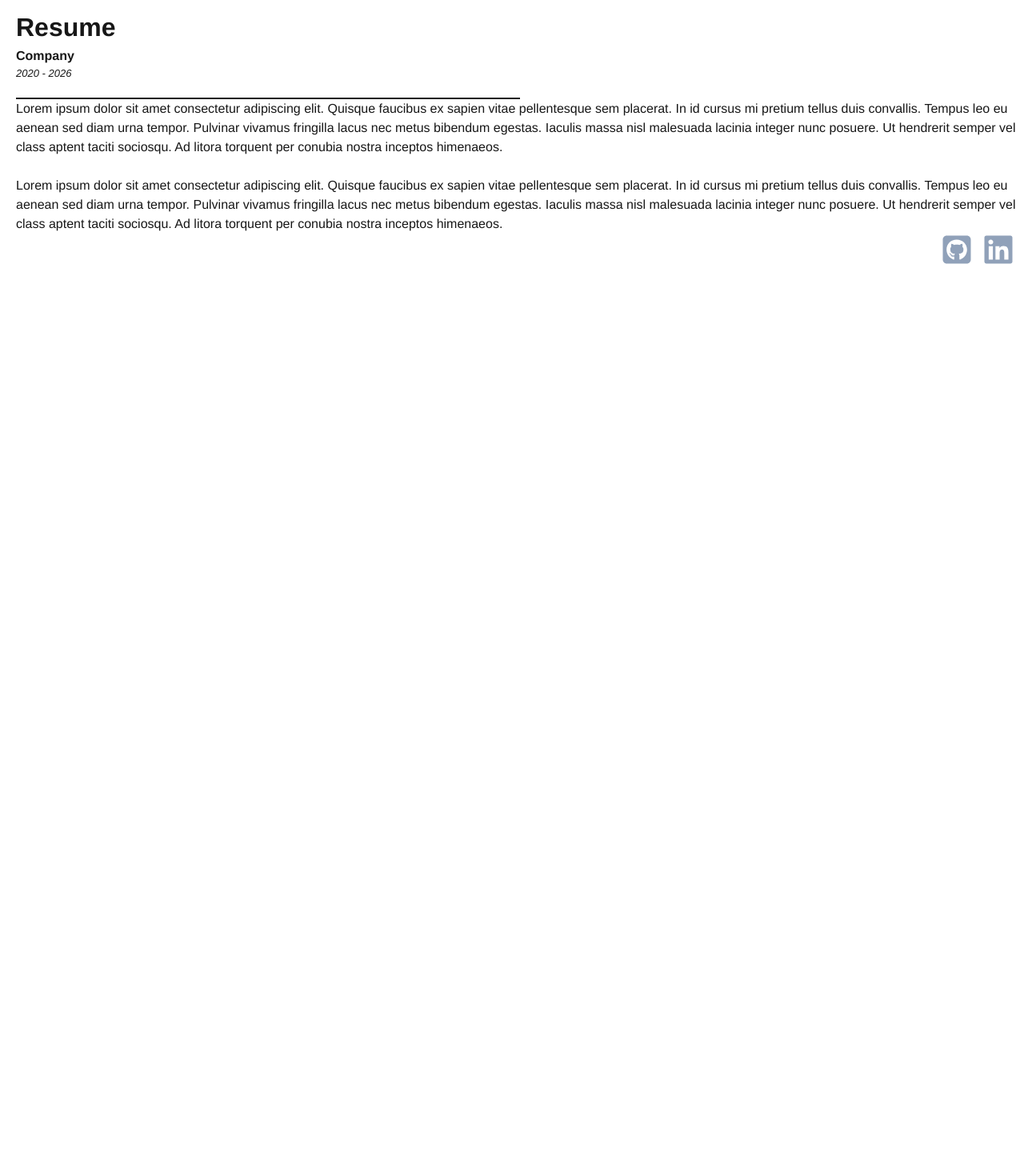
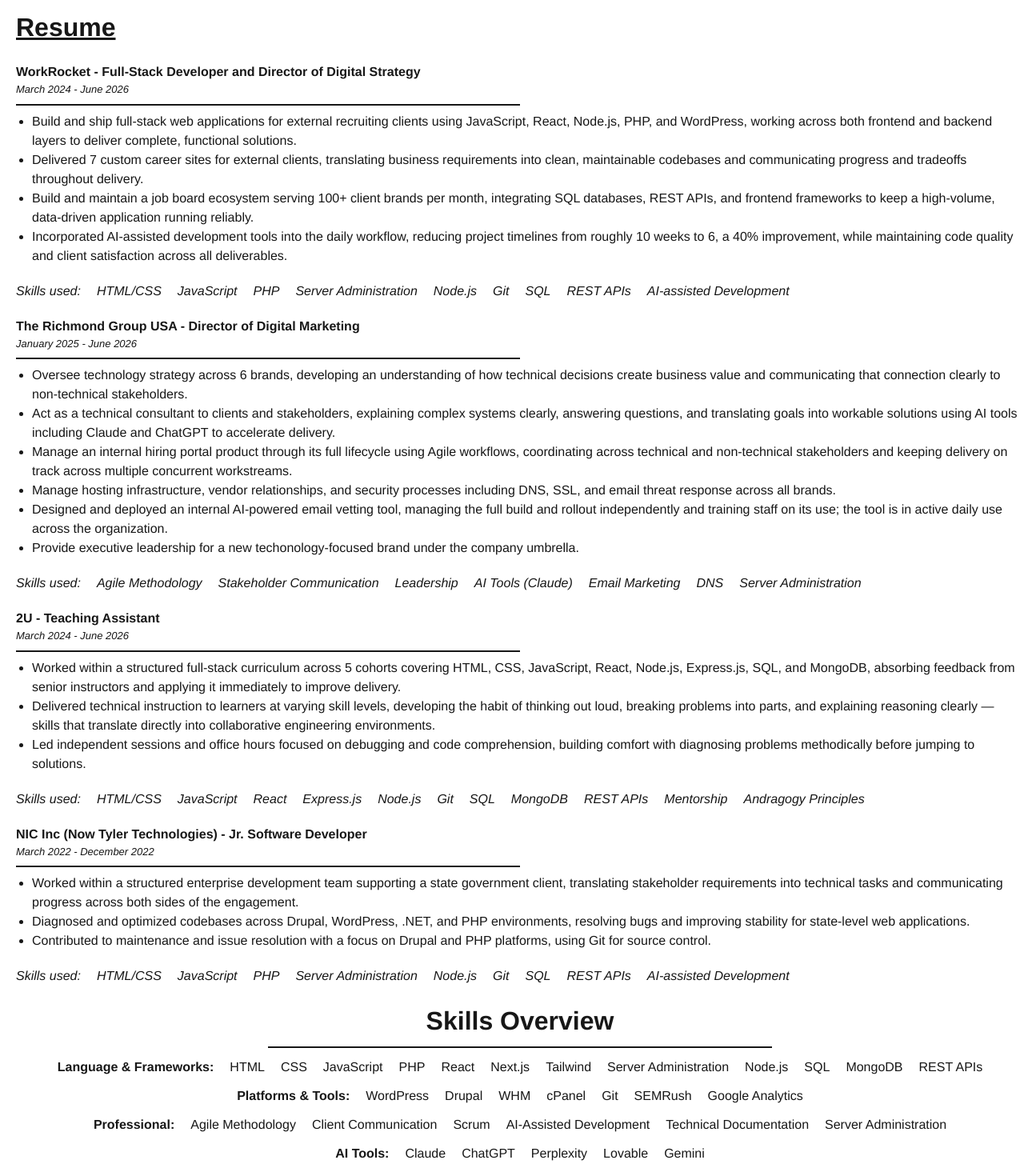
Before and after one commit to SamuraiHuey/portfolio2, a Next.js app: page /experience in a window 1280 px wide. Shown: the part 1060-2530 px from the top of the page at 80% size. Before the commit the page ends 1392 px from the top, so only its background shows below. Built offline with nearby package versions, Linux system fonts and the light colour scheme.

Commit message:
Added resume section to experience

```diff
--- a/src/app/experience/page.js
+++ b/src/app/experience/page.js
@@ -1,5 +1,4 @@
 import Image from "next/image.js";
-import Header from "../header.js"
 import Headshot from "../../../public/jpeg/Headshot-B&W.jpg"
 
 export default function Home() {
@@ -36,16 +35,172 @@
 
       </section>
 
-      <section className="ml-5">
-        <h2>Resume</h2>
-        <div>
-          <h3>Company</h3>
-          <h4>2020 - 2026</h4>
-          <div id="Break" className="border size-1/2 mt-5"></div>
-          <p>Lorem ipsum dolor sit amet consectetur adipiscing elit. Quisque faucibus ex sapien vitae pellentesque sem placerat. In id cursus mi pretium tellus duis convallis. Tempus leo eu aenean sed diam urna tempor. Pulvinar vivamus fringilla lacus nec metus bibendum egestas. Iaculis massa nisl malesuada lacinia integer nunc posuere. Ut hendrerit semper vel class aptent taciti sociosqu. Ad litora torquent per conubia nostra inceptos himenaeos.<br />
-          <br />
-          Lorem ipsum dolor sit amet consectetur adipiscing elit. Quisque faucibus ex sapien vitae pellentesque sem placerat. In id cursus mi pretium tellus duis convallis. Tempus leo eu aenean sed diam urna tempor. Pulvinar vivamus fringilla lacus nec metus bibendum egestas. Iaculis massa nisl malesuada lacinia integer nunc posuere. Ut hendrerit semper vel class aptent taciti sociosqu. Ad litora torquent per conubia nostra inceptos himenaeos.</p>
+      <section className="ml-5 ">
+        <h2 className="underline">Resume</h2>
+
+        <div id="Employer" className="my-5">
+          <h3>WorkRocket - Full-Stack Developer and Director of Digital Strategy</h3>
+          <h4>March 2024 - June 2026</h4>
+          <div id="Break" className="border size-1/2 my-2"></div>
+          <ul className="list-disc ml-5">
+            <li>Build and ship full-stack web applications for external recruiting clients using JavaScript, React, Node.js, PHP, and WordPress, working across both frontend and backend layers to deliver complete, functional solutions.</li>
+            <li>Delivered 7 custom career sites for external clients, translating business requirements into clean, maintainable codebases and communicating progress and tradeoffs throughout delivery.</li>
+            <li>Build and maintain a job board ecosystem serving 100+ client brands per month, integrating SQL databases, REST APIs, and frontend frameworks to keep a high-volume, data-driven application running reliably.</li>
+            <li>Incorporated AI-assisted development tools into the daily workflow, reducing project timelines from roughly 10 weeks to 6, a 40% improvement, while maintaining code quality and client satisfaction across all deliverables.</li>
+          </ul>
+          <section className="mt-5">
+            <ul className="flex grid-cols-10 gap-5 italic">
+              <li>Skills used:</li>
+              <li>HTML/CSS</li>
+              <li>JavaScript</li>
+              <li>PHP</li>
+              <li>Server Administration</li>
+              <li>Node.js</li>
+              <li>Git</li>
+              <li>SQL</li>
+              <li>REST APIs</li>
+              <li>AI-assisted Development</li>
+            </ul>
+          </section>
         </div>
+
+        <div id="Employer" className="my-5">
+          <h3>The Richmond Group USA - Director of Digital Marketing</h3>
+          <h4>January 2025 - June 2026</h4>
+          <div id="Break" className="border size-1/2 my-2"></div>
+          <ul className="list-disc ml-5">
+            <li>Oversee technology strategy across 6 brands, developing an understanding of how technical decisions create business value and communicating that connection clearly to non-technical stakeholders.</li>
+            <li>Act as a technical consultant to clients and stakeholders, explaining complex systems clearly, answering questions, and translating goals into workable solutions using AI tools including Claude and ChatGPT to accelerate delivery.</li>
+            <li>Manage an internal hiring portal product through its full lifecycle using Agile workflows, coordinating across technical and non-technical stakeholders and keeping delivery on track across multiple concurrent workstreams.</li>
+            <li>Manage hosting infrastructure, vendor relationships, and security processes including DNS, SSL, and email threat response across all brands.</li>
+            <li>Designed and deployed an internal AI-powered email vetting tool, managing the full build and rollout independently and training staff on its use; the tool is in active daily use across the organization.</li>
+            <li>Provide executive leadership for a new techonology-focused brand under the company umbrella.</li>
+          </ul>
+          <section className="mt-5">
+            <ul className="flex grid-cols-10 gap-5 italic">
+              <li>Skills used:</li>
+              <li>Agile Methodology</li>
+              <li>Stakeholder Communication</li>
+              <li>Leadership</li>
+              <li>AI Tools (Claude)</li>
+              <li>Email Marketing</li>
+              <li>DNS</li>
+              <li>Server Administration</li>
+            </ul>
+          </section>
+        </div>
+
+        <div id="Employer" className="my-5">
+          <h3>2U - Teaching Assistant</h3>
+          <h4>March 2024 - June 2026</h4>
+          <div id="Break" className="border size-1/2 my-2"></div>
+          <ul className="list-disc ml-5">
+            <li>Worked within a structured full-stack curriculum across 5 cohorts covering HTML, CSS, JavaScript, React, Node.js, Express.js, SQL, and MongoDB, absorbing feedback from senior instructors and applying it immediately to improve delivery.</li>
+            <li>Delivered technical instruction to learners at varying skill levels, developing the habit of thinking out loud, breaking problems into parts, and explaining reasoning clearly — skills that translate directly into collaborative engineering environments.</li>
+            <li>Led independent sessions and office hours focused on debugging and code comprehension, building comfort with diagnosing problems methodically before jumping to solutions.</li>
+          </ul>
+          <section className="mt-5">
+            <ul className="flex grid-cols-10 gap-5 italic">
+              <li>Skills used:</li>
+              <li>HTML/CSS</li>
+              <li>JavaScript</li>
+              <li>React</li>
+              <li>Express.js</li>
+              <li>Node.js</li>
+              <li>Git</li>
+              <li>SQL</li>
+              <li>MongoDB</li>
+              <li>REST APIs</li>
+              <li>Mentorship</li>
+              <li>Andragogy Principles</li>
+            </ul>
+          </section>
+        </div>
+
+        <div id="Employer" className="my-5">
+          <h3>NIC Inc (Now Tyler Technologies) - Jr. Software Developer</h3>
+          <h4>March 2022 - December 2022</h4>
+          <div id="Break" className="border size-1/2 mt-2 mb-2"></div>
+          <ul className="list-disc ml-5">
+            <li>Worked within a structured enterprise development team supporting a state government client, translating stakeholder requirements into technical tasks and communicating progress across both sides of the engagement.</li>
+            <li>Diagnosed and optimized codebases across Drupal, WordPress, .NET, and PHP environments, resolving bugs and improving stability for state-level web applications.</li>
+            <li>Contributed to maintenance and issue resolution with a focus on Drupal and PHP platforms, using Git for source control.</li>
+          </ul>
+          <section className="mt-5">
+            <ul className="flex grid-cols-10 gap-5 italic">
+              <li>Skills used:</li>
+              <li>HTML/CSS</li>
+              <li>JavaScript</li>
+              <li>PHP</li>
+              <li>Server Administration</li>
+              <li>Node.js</li>
+              <li>Git</li>
+              <li>SQL</li>
+              <li>REST APIs</li>
+              <li>AI-assisted Development</li>
+            </ul>
+          </section>
+        </div>
+
+        <div id="Skills" className="justify-items-center my-5">
+          <h2>Skills Overview</h2>
+          <div id="Break" className="border size-1/2 mt-2 mb-2"></div>
+          <section className="flex my-3">
+            <div className="mr-5"><strong>Language & Frameworks:</strong></div>
+            <ul className="flex gap-5">
+              <li>HTML</li>
+              <li>CSS</li>
+              <li>JavaScript</li>
+              <li>PHP</li>
+              <li>React</li>
+              <li>Next.js</li>
+              <li>Tailwind</li>
+              <li>Server Administration</li>
+              <li>Node.js</li>
+              <li>SQL</li>
+              <li>MongoDB</li>
+              <li>REST APIs</li>
+            </ul>
+          </section>
+
+          <section className="flex my-3">
+            <div className="mr-5"><strong>Platforms & Tools:</strong></div>
+            <ul className="flex gap-5">
+              <li>WordPress</li>
+              <li>Drupal</li>
+              <li>WHM</li>
+              <li>cPanel</li>
+              <li>Git</li>
+              <li>SEMRush</li>
+              <li>Google Analytics</li>
+            </ul>
+          </section>
+
+          <section className="flex my-3">
+            <div className="mr-5"><strong>Professional:</strong></div>
+            <ul className="flex gap-5">
+              <li>Agile Methodology</li>
+              <li>Client Communication</li>
+              <li>Scrum</li>
+              <li>AI-Assisted Development</li>
+              <li>Technical Documentation</li>
+              <li>Server Administration</li>
+            </ul>
+          </section>
+
+          <section className="flex my-3">
+            <div className="mr-5"><strong>AI Tools:</strong></div>
+            <ul className="flex gap-5">
+              <li>Claude</li>
+              <li>ChatGPT</li>
+              <li>Perplexity</li>
+              <li>Lovable</li>
+              <li>Gemini</li>
+            </ul>
+          </section>
+
+        </div>
+
       </section>
     </main>
 
--- a/src/app/header.js
+++ b/src/app/header.js
@@ -5,9 +5,9 @@
 export default function Header() {
     return (
         <header>
-            <nav class=" p-5">
-                <ul class="flex justify-between items-center">
-                    <li class="">
+            <nav className=" p-5">
+                <ul className="flex justify-between items-center">
+                    <li className="">
                         <Link href="/">
                             Will Brent
                         </Link>
@@ -15,7 +15,7 @@
                     <li class="">
                         <Link href="/">
                             <Image
-                                class="self-center"
+                                className="self-center"
                                 src={Logo}
                                 width={50}
                                 height={50}
--- a/src/app/portfolio/page.js
+++ b/src/app/portfolio/page.js
@@ -43,7 +43,7 @@
           </section>
         </li>
 
-        <div id="Break" className="border size-1/2 justify-self-center m-5"></div>
+        <div id="Break" className="border size-1/2 justify-self-center my-5"></div>
 
         <li class="flex items-center mt-5">
           <section className="p-5">
@@ -81,7 +81,7 @@
           />
         </li>
 
-        <div id="Break" className="border size-1/2 justify-self-center m-5"></div>
+        <div id="Break" className="border size-1/2 justify-self-center my-2"></div>
 
         <li class="flex items-center mt-5">
           <Image
@@ -119,7 +119,7 @@
           </section>
         </li>
 
-        <div id="Break" className="border size-1/2 justify-self-center m-5"></div>
+        <div id="Break" className="border size-1/2 justify-self-center my-5"></div>
 
         <li class="flex items-center mt-5">
           <section className="p-5">
```
